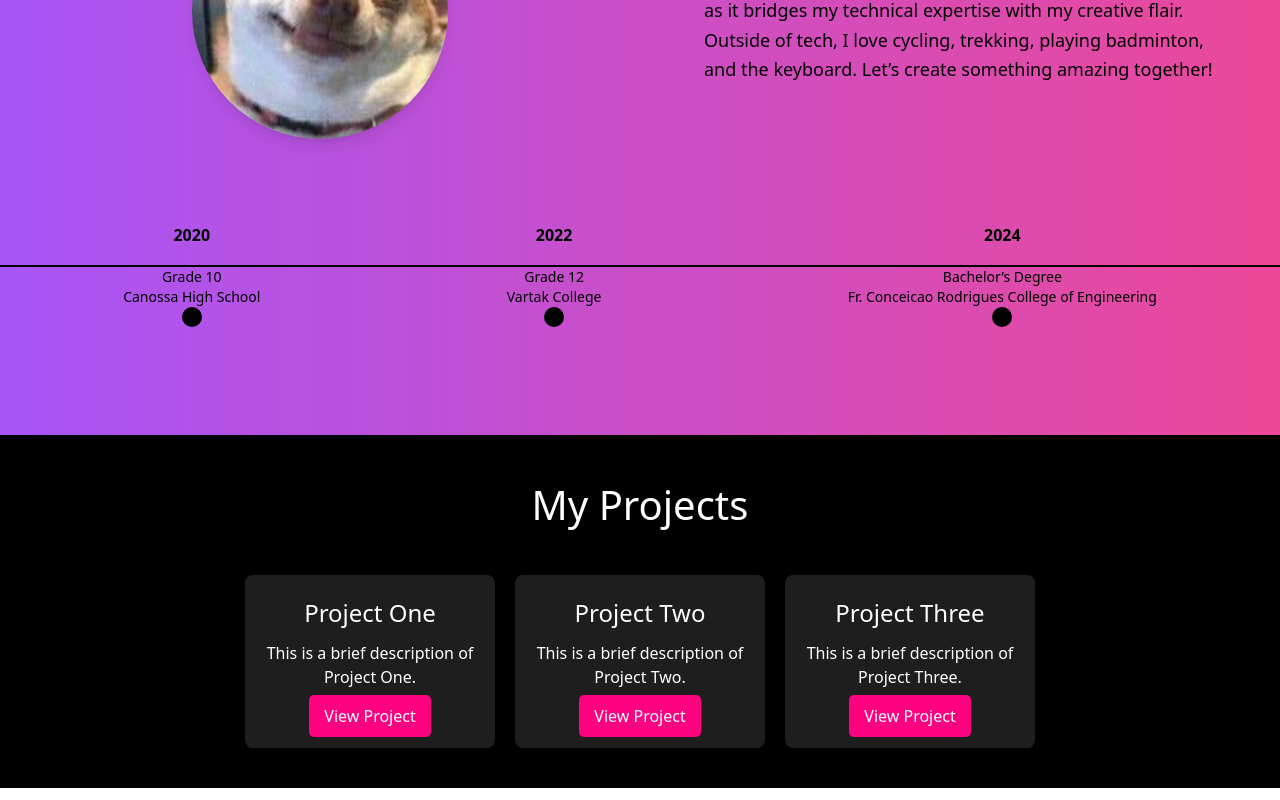
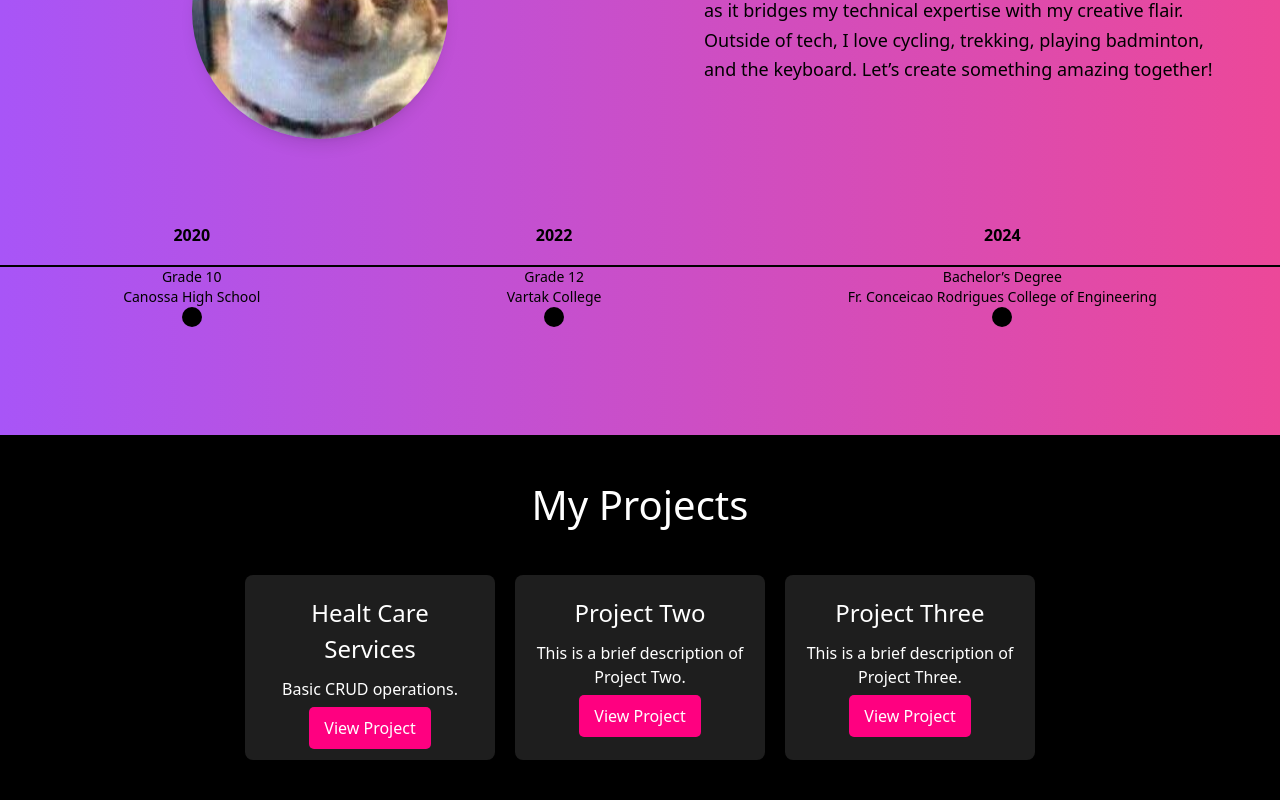
Before and after one commit to ELITE-DEV-22/portfolio, a React (Create React App) app: page / in a window 1280 px wide. Shown: the part 1061-1861 px from the top of the page. Built offline with nearby package versions, Linux system fonts and the light colour scheme.

Commit message:
Update Project one
Added name, description and link for project one

```diff
--- a/src/components/Projects.js
+++ b/src/components/Projects.js
@@ -16,9 +16,9 @@ const ProjectCard = ({ title, description, link }) => {
 const Project = () => {
     const projects = [
         {
-            title: 'Project One',
-            description: 'This is a brief description of Project One.',
-            link: 'https://example.com/project-one',
+            title: 'Healt Care Services',
+            description: 'Basic CRUD operations.',
+            link: 'https://elite-dev-22.github.io/healthcare-services-app/',
         },
         {
             title: 'Project Two',
```
